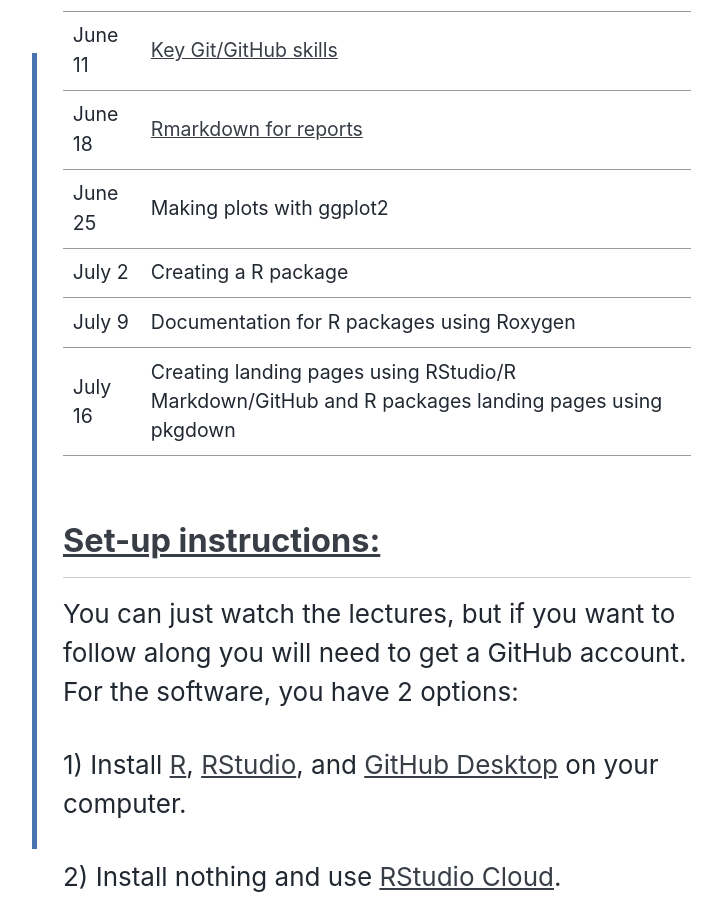
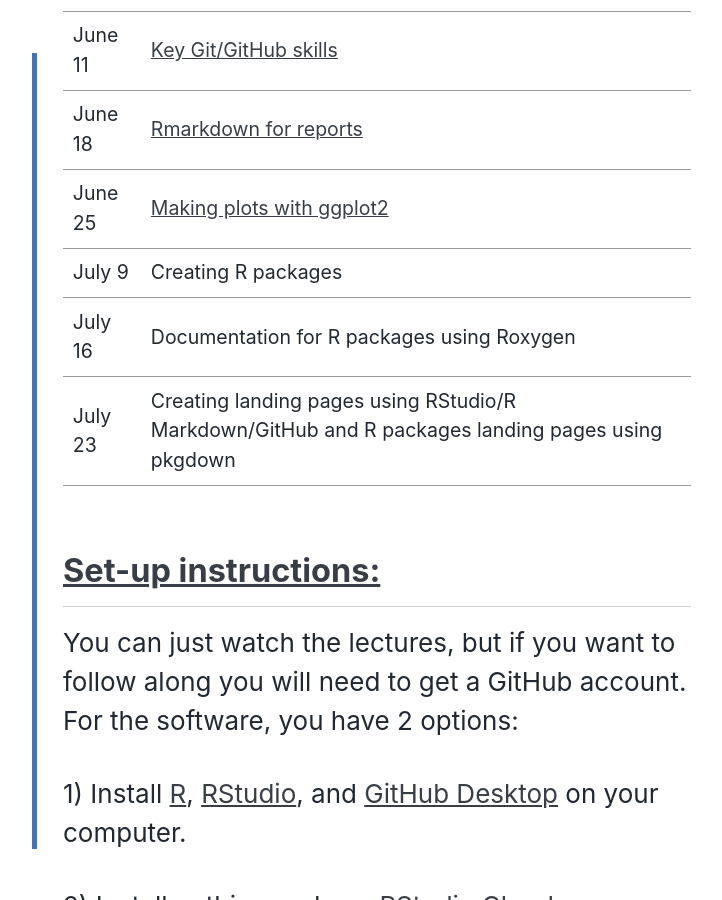
Before and after one commit to noaa-fit-news/noaa-fit-news.github.io, a Jekyll site: the page built from _posts/2021-06-02-practical-R-workflow.md, in a window 1280 px wide and 900 px high, scrolled down 1563 px. Shown: the whole window, without its empty margins (263-985 px from the left). Built offline with Jekyll 4.4.1, drawn with Linux system fonts in a browser that asks for light colours; cached includes are drawn as plain includes; nearby versions of some CDN libraries.

Commit message:
Update 2021-06-02-practical-R-workflow.md

```diff
--- a/_posts/2021-06-02-practical-R-workflow.md
+++ b/_posts/2021-06-02-practical-R-workflow.md
@@ -24,10 +24,10 @@ Live workshops take place on Fridays from from 1-2pm ET (10-11am PT). All worksh
 | June 4  | [More Git/Github](https://rverse-tutorials.github.io/RWorkflow-NWFSC-2021/week2.html)  |
 | June 11  | [Key Git/GitHub skills](https://rverse-tutorials.github.io/RWorkflow-NWFSC-2021/week3.html)  |
 | June 18  | [Rmarkdown for reports](https://rverse-tutorials.github.io/RWorkflow-NWFSC-2021/week4.html)  |
-| June 25  | Making plots with ggplot2  |
-| July 2  | Creating a R package  |
-| July 9  | Documentation for R packages using Roxygen  |
-| July 16  | Creating landing pages using RStudio/R Markdown/GitHub and R packages landing pages using pkgdown  |
+| June 25  | [Making plots with ggplot2](https://rverse-tutorials.github.io/RWorkflow-NWFSC-2021/week5.html)  |
+| July 9  | Creating R packages  |
+| July 16  | Documentation for R packages using Roxygen  |
+| July 23  | Creating landing pages using RStudio/R Markdown/GitHub and R packages landing pages using pkgdown  |
 
 
 ## [Set-up instructions:](https://rverse-tutorials.github.io/RWorkflow-NWFSC-2021/set-up.html)
```
